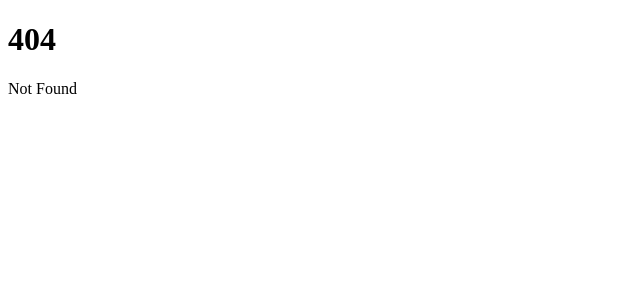
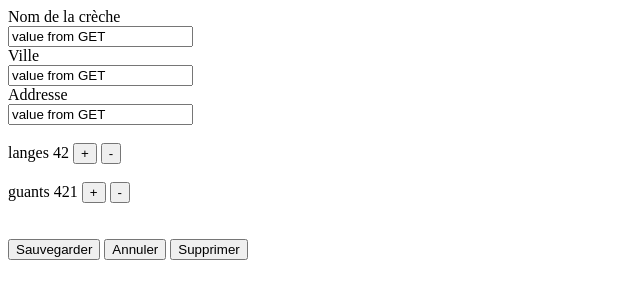
Before and after one commit to quentingwg/PFE-frontend, a SvelteKit app: page /api/creche in a window 1280 px wide. Before the commit this address had no page. Shown: the top 300 px of the page, without its empty margins (0-640 px from the left). Built offline with nearby package versions, Linux system fonts and the light colour scheme.

Commit message:
add creche administration page

```diff
--- /dev/null
+++ b/src/lib/Components/ItemLine.svelte
@@ -0,0 +1,20 @@
+<script>
+  export let label = "Caisses de langes"
+  export let qty = 42
+
+  function incrementeQty(){
+    qty++
+  }
+
+  function decrementeQty(){
+    qty--
+  }
+
+</script>
+
+<div>
+  {label}
+  {qty}
+  <button on:click={incrementeQty}>+</button>
+  <button on:click={decrementeQty}>-</button>
+</div><br>
--- a/src/routes/+page.svelte
+++ b/src/routes/+page.svelte
@@ -11,4 +11,7 @@
 </script>
 
 <HelloWorld {name}/>
+<nav>
+    <a href="/api/creche">creche</a>
+</nav>
 <p>Visit <a href="https://kit.svelte.dev">kit.svelte.dev</a> to read the documentation</p>
--- /dev/null
+++ b/src/routes/api/creche/+page.svelte
@@ -0,0 +1,61 @@
+<script>
+  import ItemLine from "$lib/Components/ItemLine.svelte";
+  import { onMount } from "svelte";
+
+  // TODO replace with content from GET/creche/defaultOrder (or other name)
+  const ListItemTesting = [{label:"langes", qty:42}, {label:"guants", qty:421}];
+
+  onMount(()=>{
+    // TODO GET all info from creche (-> lazy loading)
+    // @ts-ignore
+    document.querySelector(`#crecheName`).value = "value from GET"
+    // @ts-ignore
+    document.querySelector(`#crecheCity`).value = "value from GET"
+    // @ts-ignore
+    document.querySelector(`#crecheAddress`).value = "value from GET"
+  })
+
+  function onClickSauvegarder(){
+    // TODO PUT (modify) requeste or POST (create)
+    // THEN
+    history.back();
+  }
+
+  function onClickAnnuler(){
+    history.back();
+  }
+
+  function onClickSupprimer(){
+    // TODO recup l'id de la creche et supprimer via requete
+    // THEN
+    history.back();
+  }
+</script>
+
+
+<form>
+  <div class="administrative">
+    <label for="crecheName">Nom de la crèche</label><br>
+    <input type="text" id="crecheName" placeholder="Les p'tits Choux" required><br>
+
+    <label for="crecheCity">Ville</label><br>
+    <input type="text" id="crecheCity" placeholder="Leuven" required><br>
+
+    <label for="crecheAddress">Addresse</label><br>
+    <input type="text" id="crecheAddress" placeholder="rue des champs, 12" required><br>
+  </div><br>
+
+  <div class="defaultOrder">
+    <!--TODO : add liste d'article de commande par défaut via un GET /article-->
+    {#each ListItemTesting as item}
+      <ItemLine {...item} /> <!--TODO click sur les buttons -> 'required' alert si les champs requis sont vide-->
+    {/each}
+  </div><br>
+
+  <div class="cmdBtn">
+    <button on:click={onClickSauvegarder} >Sauvegarder</button>
+    <button on:click={onClickAnnuler}     >Annuler</button>
+    <button on:click={onClickSupprimer}   >Supprimer</button>
+  </div>
+
+</form>
```
